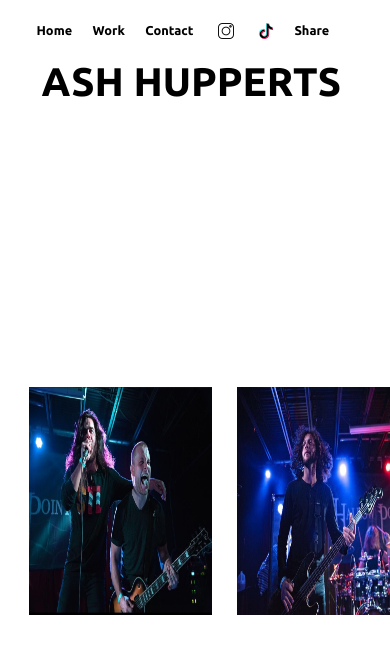
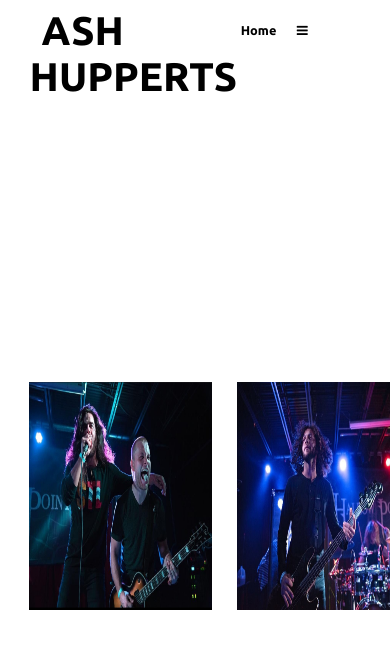
Before and after one commit to AlexH893/aPortfolio, a plain HTML site: page index.html in a window 390 px wide. Drawn offline with nearby package versions, Linux system fonts and the light colour scheme; some packages are replaced by stand-ins of ours.

Commit message:
Nav Media Queries
responsive

```diff
--- a/header.js
+++ b/header.js
@@ -7,16 +7,16 @@ class Header extends HTMLElement {
     connectedCallback() {
 
         this.innerHTML = `
-        <div class="navbar-left">
-           <ul class="navList">
-               <li><a class="link link-ltr" href="index.html" >Home</a></li>
-               <li><a class="link link-ltr" href="index.html">Work</a></li>
-               <li><a class="link link-ltr" href="index.html">Contact</a></li>
-               <li><a class="link link-ltr" href="https://www.instagram.com/honeybunnyink/" target="blank"><img src="img/ico/instagram.png"/></a></li>
-               <li><a class="link link-ltr" href="index.html"><img src="img/ico/tiktok.png"/></a></li>
-               <li><a class="link link-ltr" id="share" href="javascript:void(0)" onClick="shareFunction();">Share</a></li>
-           </ul>
-           		<li>
+        <div class="navbar-left" id="myNav">
+               <a href="index.html" >Home</a>
+               <a href="index.html">Work</a>
+               <a href="index.html">Contact</a>
+               <a href="https://www.instagram.com/honeybunnyink/" target="blank"><img src="img/ico/instagram.png"/></a>
+               <a href="index.html"><img src="img/ico/tiktok.png"/></a>
+               <a id="share" href="javascript:void(0)" onClick="shareFunction();">Share</a>
+               <a href="javascript:void(0);" class="icon" onclick="theFunction()">
+                <i class="fa fa-bars"></i></li>
+
                 <div class="dropdown">
 			        <div id="myDropdown" class="dropdown-content">
 			        <a href="#home"><img src="img/ico/facebook.png"/>Share to Facebook</a>
@@ -24,9 +24,7 @@ class Header extends HTMLElement {
 			        <a href="#contact"><img src="img/ico/pinterest.png"/>Post to Pinterest</a>
 			    </div>
                 </div>
-                </li>
-        </div>
-     </div>`;
+            </div>`;
 
     }
 }
--- a/index.html
+++ b/index.html
@@ -16,6 +16,10 @@
 		 <link rel="preconnect" href="https://fonts.gstatic.com" crossorigin>
 		 <link href="https://fonts.googleapis.com/css2?family=Ubuntu:wght@700&display=swap" rel="stylesheet">
 		 <!--link rel="stylesheet" href="tailwind.css" -->
+
+		 <link rel="stylesheet" href="https://cdnjs.cloudflare.com/ajax/libs/font-awesome/4.7.0/css/font-awesome.min.css">
+
+		 <link rel="stylesheet" href="https://cdnjs.cloudflare.com/ajax/libs/font-awesome/4.7.0/css/font-awesome.min.css">
 		 <script type = "module" src="header.js"></script>
 	  </head>
 	  <body>
@@ -137,6 +141,20 @@
 	<script src="https://cdn.jsdelivr.net/npm/vanilla-lazyload@17.4.0/dist/lazyload.min.js"></script>
 	<script>
 
+//Hamberder
+function theFunction() {
+  var x = document.getElementById("myNav");
+  if (x.className === "navbar-left") {
+    x.className += " responsive";
+  } else {
+    x.className = "navbar-left";
+  }
+}
+
+
+
+
+
 /* When the user clicks on the Share link,
 toggle between hiding and showing the dropdown content */
 function shareFunction() {
--- a/styles.css
+++ b/styles.css
@@ -69,7 +69,7 @@ header-component {
 
 }
 
-ul.navList {
+.navbar-left {
 
   display: inline-flex;
   list-style-type: none;
@@ -77,7 +77,7 @@ ul.navList {
 
 }
 
-a.link.link-ltr {
+a {
 
   text-decoration: none;
   /*color: rgb(126, 126, 126);*/
@@ -85,7 +85,7 @@ a.link.link-ltr {
 
 }
 
-a.link.link-ltr img {
+a img {
 
 height: 16px;
 width: 16px;
@@ -93,13 +93,13 @@ display: inherit;
 
 }
 
-ul.navList li {
+.navbar-left a{
 
   margin-inline-end: 1em;
   font-size: .8em;
 }
 
-a.link.link-ltr:hover {
+a:hover {
 
   text-decoration: none;
   color: rgb(84, 84, 84, 1.0);
@@ -112,7 +112,7 @@ a.link.link-ltr:hover {
   display: inline-block;
 }
 
-.dropbtn:hover, .dropbtn:focus {
+ .dropbtn:hover, .dropbtn:focus {
   background-color: #2980B9;
 }
 
@@ -145,5 +145,35 @@ div.navbar-left {
 div#myDropdown.dropdown-content.show {
 font-family: 'Ubuntu', sans-serif;
     font-size: .6em;
-    left: 20em;
+    right: .5em;
+    top: 3em;
+
 }
+
+.navbar-left .icon {
+  display: none;
+}
+
+
+
+@media screen and (max-width: 600px) {
+  .navbar-left a:not(:first-child) {display: none;}
+  .navbar-left a.icon {
+    float: right;
+    display: block;
+  }
+}
+
+@media screen and (max-width: 600px) {
+  .navbar-left.responsive {position: relative;}
+  .navbar-left.responsive .icon {
+    position: absolute;
+    right: 0;
+    top: 0;
+  }
+  .navbar-left.responsive a{
+    float: none;
+    display: block;
+    text-align: left;
+  }
+}
```
